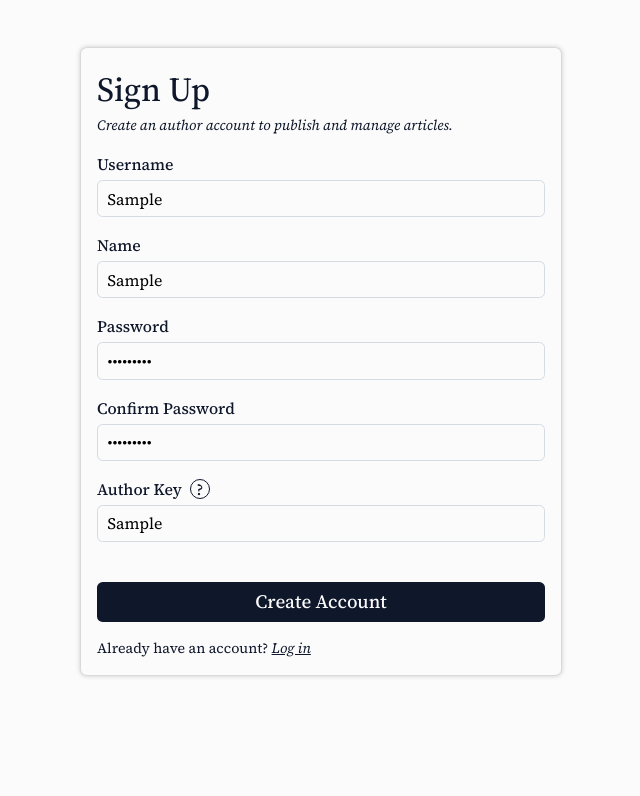
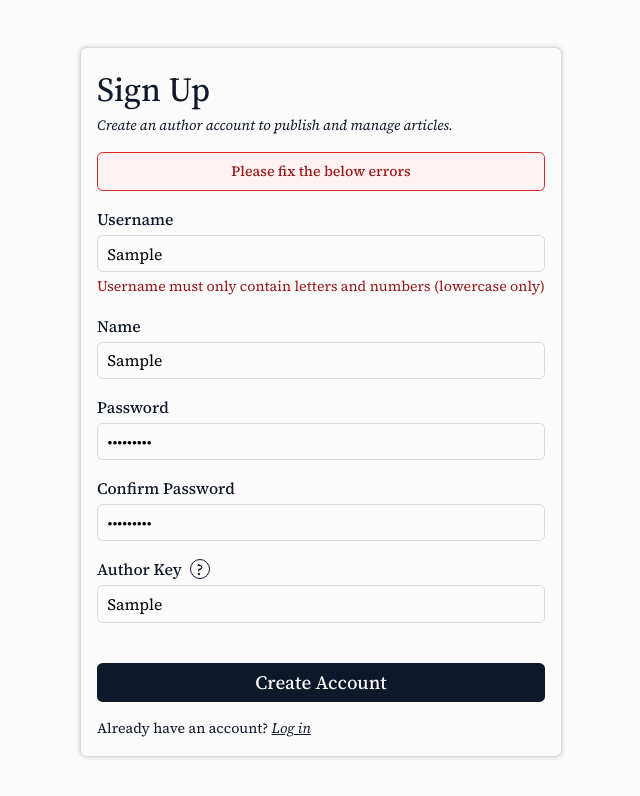
Before and after one commit to Dur4nt3/blog_project_author, a React (Vite) app: page /signup in a window 1280 px wide. Both pictures are taken after typing "Sample", "Sample", "Sample123", "Sample123", "Sample" into the empty fields and a click on the button "Create Account". Shown: the top 796 px of the page, without its empty margins (319-959 px from the left). Built offline with nearby package versions, Linux system fonts and the light colour scheme.

Commit message:
Add client side validation to signup

```diff
--- a/src/index.css
+++ b/src/index.css
@@ -38,6 +38,7 @@
 
     --separator-border: #d5dae3;
     --error-border: #dc2626;
+    --valid-border: #00ba4d;
 
     --hover-dark-darker: #070c17;
 
@@ -83,6 +84,18 @@ body {
     font-size: var(--fs-lg);
 }
 
+.form-level-error {
+    font-size: var(--fs-sm);
+    text-align: center;
+    color: var(--error-text);
+    padding: 0.5rem;
+    border-radius: 0.35rem;
+    background-color: var(--background-error);
+    border: 1px solid var(--error-border);
+    margin-bottom: 1rem;
+    font-weight: 500;
+}
+
 .form-description {
     font-size: var(--fs-sm);
     font-style: italic;
@@ -121,6 +134,19 @@ body {
 
 .form-row > input:focus {
     border: 1px solid var(--primary-color);
+}
+
+.form-row > input.has-error:focus {
+    border: 1px solid var(--error-border);
+}
+
+.form-row > input.is-valid:focus {
+    border: 1px solid var(--valid-border);
+}
+
+.input-inline-error {
+    font-size: var(--fs-sm);
+    color: var(--error-text);
 }
 
 .popover-target-button {
--- /dev/null
+++ b/src/modules/routes/root/FormLevelError.jsx
@@ -0,0 +1,3 @@
+export default function FormLevelError({ errorText }) {
+    return <h2 className='form-level-error'>{errorText}</h2>;
+}
--- a/src/modules/routes/root/FormRow.jsx
+++ b/src/modules/routes/root/FormRow.jsx
@@ -1,8 +1,28 @@
-export default function FormRow({ labelContent, inputType, fieldName }) {
-    return <div className="form-row">
-        <label htmlFor={fieldName}>
-            {labelContent}
-        </label>
-        <input type={inputType} name={fieldName} id={fieldName} />
-    </div>
+function formInputClass(error) {
+    if (error === undefined) {
+        return '';
+    }
+
+    if (error === null) {
+        return 'is-valid';
+    }
+
+    return 'has-error';
 }
+
+export default function FormRow({ labelContent, inputType, fieldName, error }) {
+    return (
+        <div className='form-row'>
+            <label htmlFor={fieldName}>{labelContent}</label>
+            <input
+                type={inputType}
+                name={fieldName}
+                id={fieldName}
+                className={formInputClass(error)}
+            />
+            {error !== null && error !== undefined && (
+                <span className='input-inline-error'>{error}</span>
+            )}
+        </div>
+    );
+}
--- a/src/modules/routes/root/Signup.jsx
+++ b/src/modules/routes/root/Signup.jsx
@@ -2,6 +2,7 @@ import './stylesheets/Signup.css';
 
 import { useFetcher, Link } from 'react-router';
 
+import FormLevelError from './FormLevelError';
 import FormRow from './FormRow';
 import FormLoader from '../../utilities/miscUI/FormLoader';
 import HelpPopover from '../../utilities/miscUI/HelpPopover';
@@ -27,6 +28,8 @@ function SignupPopoverContent() {
 export default function Signup() {
     const fetcher = useFetcher();
 
+    // console.log(fetcher.data?.error?.formLevel);
+
     return (
         <fetcher.Form method='POST' className='author-form signup-form'>
             <h1 className='form-heading'>Sign Up</h1>
@@ -34,24 +37,37 @@ export default function Signup() {
                 Create an author account to publish and manage articles.
             </p>
 
+            {fetcher.data?.errors?.formLevel !== null &&
+                fetcher.data?.errors?.formLevel !== undefined && (
+                    <FormLevelError errorText={fetcher.data.errors.formLevel} />
+                )}
+
             <FormRow
                 labelContent='Username'
                 inputType='text'
                 fieldName='username'
+                error={fetcher.data?.errors?.username}
             />
 
-            <FormRow labelContent='Name' inputType='text' fieldName='name' />
+            <FormRow
+                labelContent='Name'
+                inputType='text'
+                fieldName='name'
+                error={fetcher.data?.errors?.name}
+            />
 
             <FormRow
                 labelContent='Password'
                 inputType='password'
                 fieldName='password'
+                error={fetcher.data?.errors?.password}
             />
 
             <FormRow
                 labelContent='Confirm Password'
                 inputType='password'
                 fieldName='cpassword'
+                error={fetcher.data?.errors?.cpassword}
             />
 
             <FormRow
@@ -63,6 +79,7 @@ export default function Signup() {
                 }
                 inputType='text'
                 fieldName='key'
+                error={fetcher.data?.errors?.key}
             />
 
             <button type='submit'>
--- a/src/modules/utilities/actions/signupAction.js
+++ b/src/modules/utilities/actions/signupAction.js
@@ -14,8 +14,7 @@ export default async function signupAction({ request }) {
 
     const clientValidation = validateSignup(jsonData);
     if (clientValidation !== null) {
-        console.log(clientValidation);
-        return clientValidation;
+        return { errors: clientValidation };
     }
 
     const serverUrl = `${import.meta.env.VITE_API_URL}/users`;
--- a/src/modules/utilities/validation/validateSignup.js
+++ b/src/modules/utilities/validation/validateSignup.js
@@ -1,6 +1,6 @@
 import SignupError from '../classes/SignupError';
 
-function validateUsernameOrName(value, fieldName) {
+function validateUsernameOrName(value, fieldName, regex) {
     if (value === undefined) {
         return `${fieldName} must not be empty`;
     }
@@ -14,8 +14,6 @@ function validateUsernameOrName(value, fieldName) {
     if (trimmedValue.length < 3 || trimmedValue.length > 30) {
         return `${fieldName} must be between 3 and 30 characters`;
     }
-
-    const regex = /^[a-z0-9]+$/;
 
     if (!regex.test(trimmedValue)) {
         // eslint-disable-next-line @stylistic/max-len
@@ -79,8 +77,8 @@ function validateKey(value) {
 // Returns null if data is valid (no errors)
 // Returns an instance of "SignupError" if it isn't
 export default function validateSignup(jsonData) {
-    const usernameValid = validateUsernameOrName(jsonData.username, 'Username');
-    const nameValid = validateUsernameOrName(jsonData.name, 'Name');
+    const usernameValid = validateUsernameOrName(jsonData.username, 'Username', /^[a-z0-9]+$/);
+    const nameValid = validateUsernameOrName(jsonData.name, 'Name', /^[A-Za-z0-9]+$/);
     const passwordValid = validatePassword(jsonData.password);
     const cpasswordValid = validateCPassword(
         jsonData.cpassword,
```
